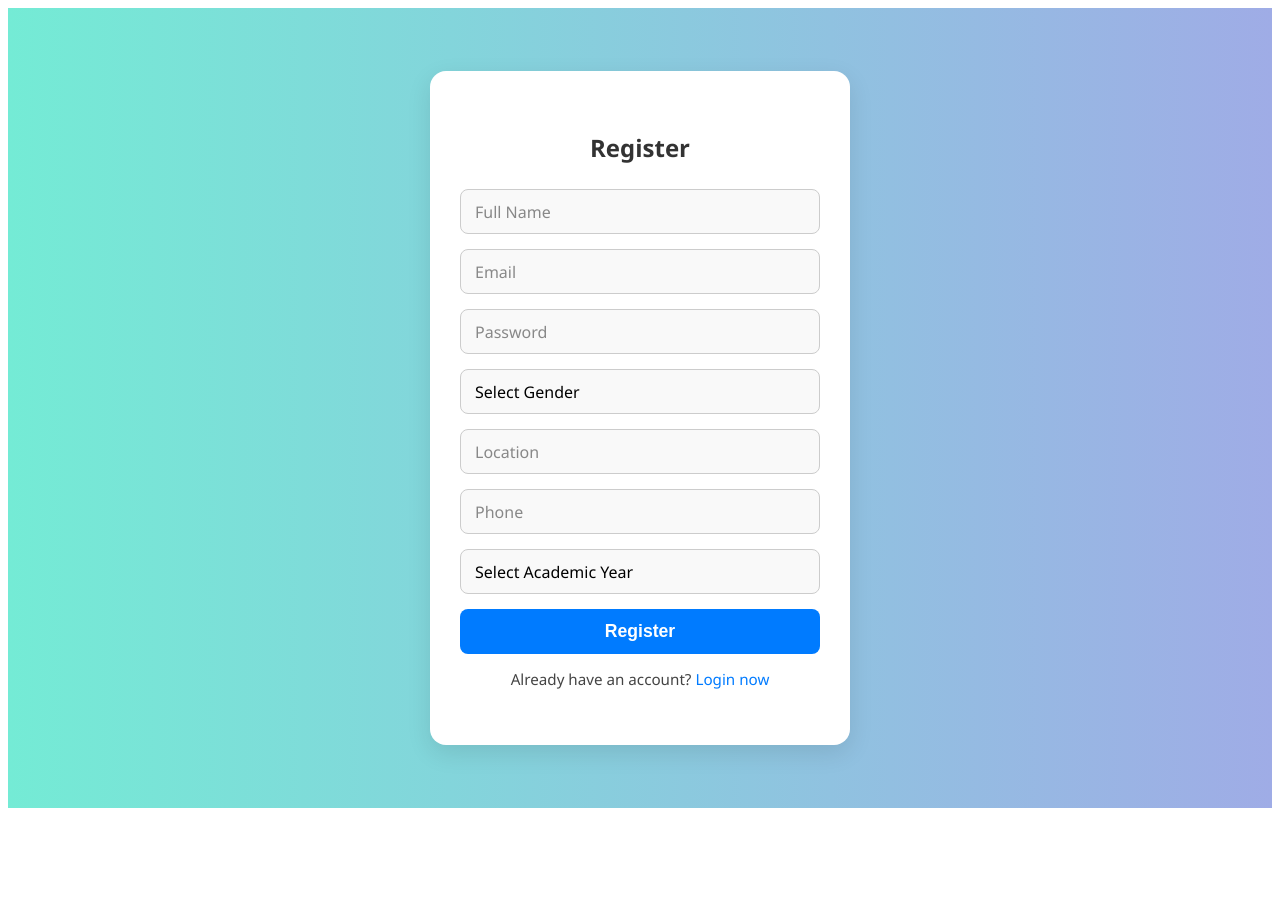
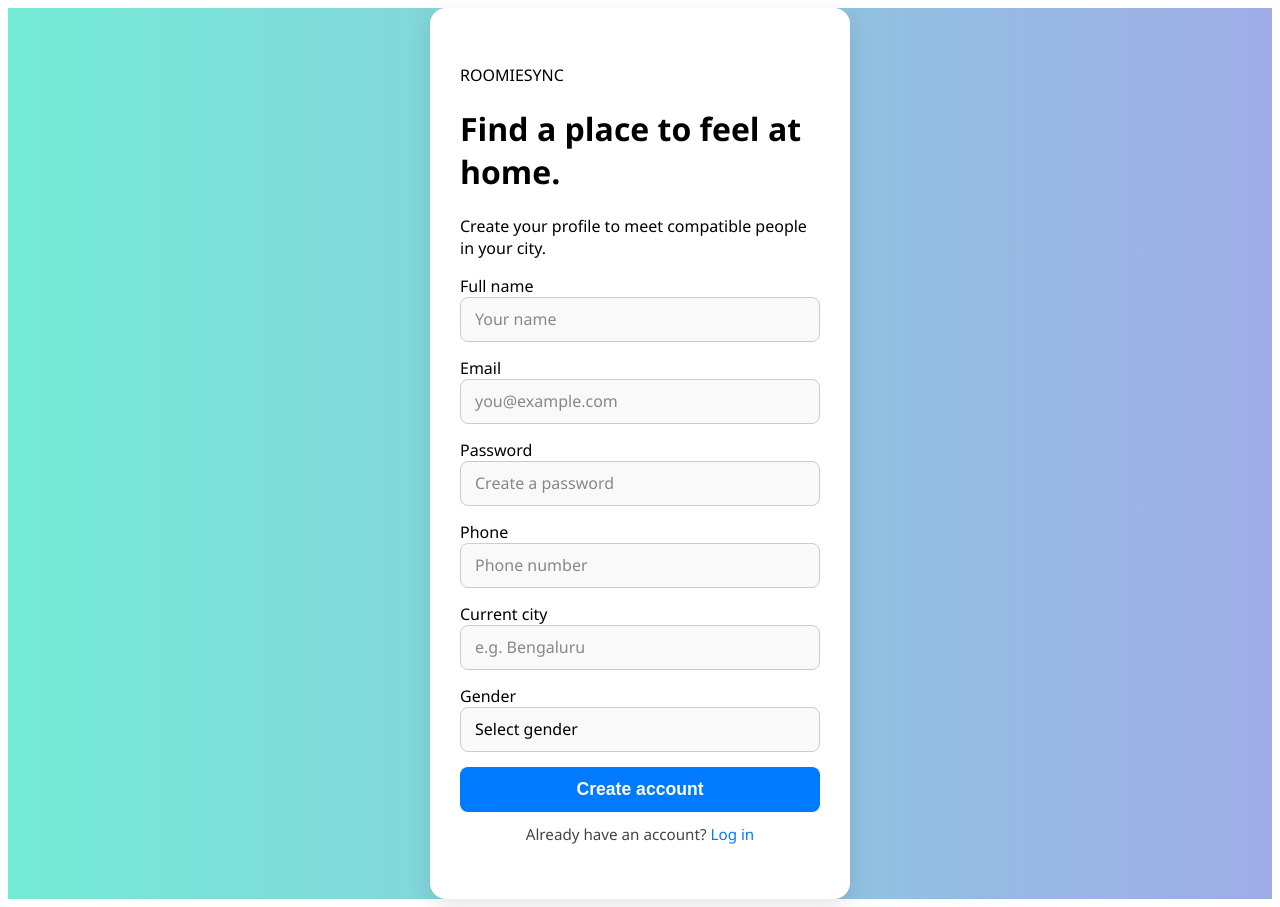
Before and after one commit to deepshiii07/RoomieSync, a React (Vite) app in the folder roommate-frontend/: page / in a window 1280 px wide. Before the commit the page ends 816 px from the top, so only its background shows below. Built offline with nearby package versions, Linux system fonts and the light colour scheme; no server answers.

Commit message:
Remove student-only fields and refine RoomieSync experience

```diff
--- a/roommate-frontend/src/pages/Register.jsx
+++ b/roommate-frontend/src/pages/Register.jsx
@@ -2,97 +2,43 @@ import React, { useState } from "react";
 import axios from "axios";
 import API_BASE_URL from "../api";
 import { useNavigate } from "react-router-dom";
-import "./Register.css"; // 🔗 Link the new CSS
+import "./Register.css";
 
 const Register = () => {
   const navigate = useNavigate();
+  const [formData, setFormData] = useState({ name: "", email: "", password: "", gender: "", location: "", phone: "" });
+  const [message, setMessage] = useState("");
+  const [saving, setSaving] = useState(false);
 
-  const [formData, setFormData] = useState({
-    name: "",
-    email: "",
-    password: "",
-    gender: "",
-    location: "",
-    phone: "",
-    academicYear: ""
-  });
+  const handleChange = (event) => setFormData((current) => ({ ...current, [event.target.name]: event.target.value }));
 
-  const [message, setMessage] = useState("");
-
-  const handleChange = (e) => {
-    const { name, value } = e.target;
-    setFormData((prev) => ({
-      ...prev,
-      [name]: value
-    }));
-  };
-
-  const handleSubmit = async (e) => {
-    e.preventDefault();
-    const userData = {
-      name: formData.name,
-      email: formData.email,
-      password: formData.password,
-      gender: formData.gender,
-      location: formData.location,
-      phone: formData.phone,
-      academicYear: Number(formData.academicYear)
-    };
-
+  const handleSubmit = async (event) => {
+    event.preventDefault();
+    setSaving(true);
+    setMessage("");
     try {
-      const res = await axios.post(
-        `${API_BASE_URL}/api/users/register`,
-        userData
-      );
-      setMessage("Registration successful! ✅");
-
-      setTimeout(() => {
-        navigate("/login");
-      }, 1000);
-    } catch (err) {
-      console.error("Error:", err);
-      setMessage("Registration failed ❌. Check console.");
+      await axios.post(`${API_BASE_URL}/api/users/register`, formData);
+      setMessage("Account created. Taking you to login…");
+      setTimeout(() => navigate("/login"), 900);
+    } catch (error) {
+      setMessage(error.response?.data?.error || "Registration failed. Please check your details and try again.");
+    } finally {
+      setSaving(false);
     }
   };
 
-  return (
-    <div className="register-page">
-      <form className="register-form" onSubmit={handleSubmit}>
-        <h2>Register</h2>
-
-        <input type="text" name="name" placeholder="Full Name" value={formData.name} onChange={handleChange} required />
-        <input type="email" name="email" placeholder="Email" value={formData.email} onChange={handleChange} required />
-        <input type="password" name="password" placeholder="Password" value={formData.password} onChange={handleChange} required />
-
-        <select name="gender" value={formData.gender} onChange={handleChange} required>
-          <option value="">Select Gender</option>
-          <option value="Female">Female</option>
-          <option value="Male">Male</option>
-          <option value="Other">Other</option>
-        </select>
-
-        <input type="text" name="location" placeholder="Location" value={formData.location} onChange={handleChange} required />
-        <input type="text" name="phone" placeholder="Phone" value={formData.phone} onChange={handleChange} required />
-
-        <select name="academicYear" value={formData.academicYear} onChange={handleChange} required>
-          <option value="">Select Academic Year</option>
-          <option value="1">1st Year</option>
-          <option value="2">2nd Year</option>
-          <option value="3">3rd Year</option>
-          <option value="4">4th Year</option>
-        </select>
-
-        <button type="submit" className="register-button">Register</button>
-        <p className="register-message">{message}</p>
-        <p className="login-redirect">
-          Already have an account?{" "}
-          <span onClick={() => navigate("/login")} className="login-link">
-            Login now
-          </span>
-        </p>
-      </form>
-    </div>
-  );
+  return <main className="register-page"><form className="register-form" onSubmit={handleSubmit}>
+    <p className="eyebrow">ROOMIESYNC</p><h1>Find a place to feel at home.</h1>
+    <p className="form-intro">Create your profile to meet compatible people in your city.</p>
+    <label htmlFor="name">Full name</label><input id="name" name="name" placeholder="Your name" value={formData.name} onChange={handleChange} required />
+    <label htmlFor="email">Email</label><input id="email" type="email" name="email" placeholder="you@example.com" value={formData.email} onChange={handleChange} required />
+    <label htmlFor="password">Password</label><input id="password" type="password" name="password" placeholder="Create a password" value={formData.password} onChange={handleChange} minLength="8" required />
+    <label htmlFor="phone">Phone</label><input id="phone" name="phone" type="tel" placeholder="Phone number" value={formData.phone} onChange={handleChange} required />
+    <label htmlFor="location">Current city</label><input id="location" name="location" placeholder="e.g. Bengaluru" value={formData.location} onChange={handleChange} required />
+    <label htmlFor="gender">Gender</label><select id="gender" name="gender" value={formData.gender} onChange={handleChange} required><option value="">Select gender</option><option>Female</option><option>Male</option><option>Other</option></select>
+    <button type="submit" className="register-button" disabled={saving}>{saving ? "Creating account…" : "Create account"}</button>
+    {message && <p className="register-message" role="status">{message}</p>}
+    <p className="login-redirect">Already have an account? <span onClick={() => navigate("/login")} className="login-link">Log in</span></p>
+  </form></main>;
 };
-
 export default Register;
```
